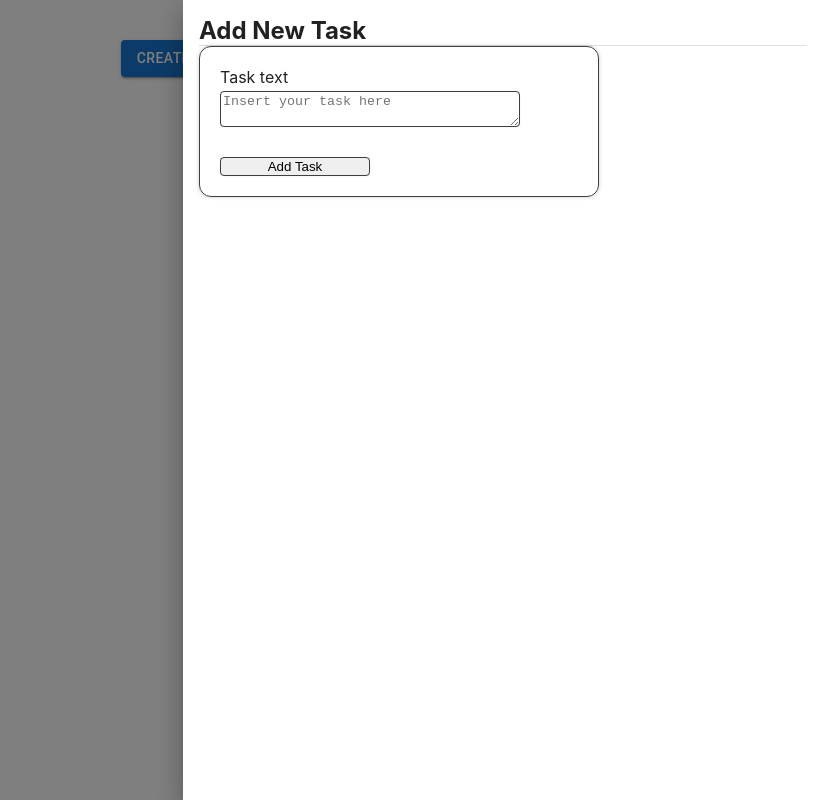
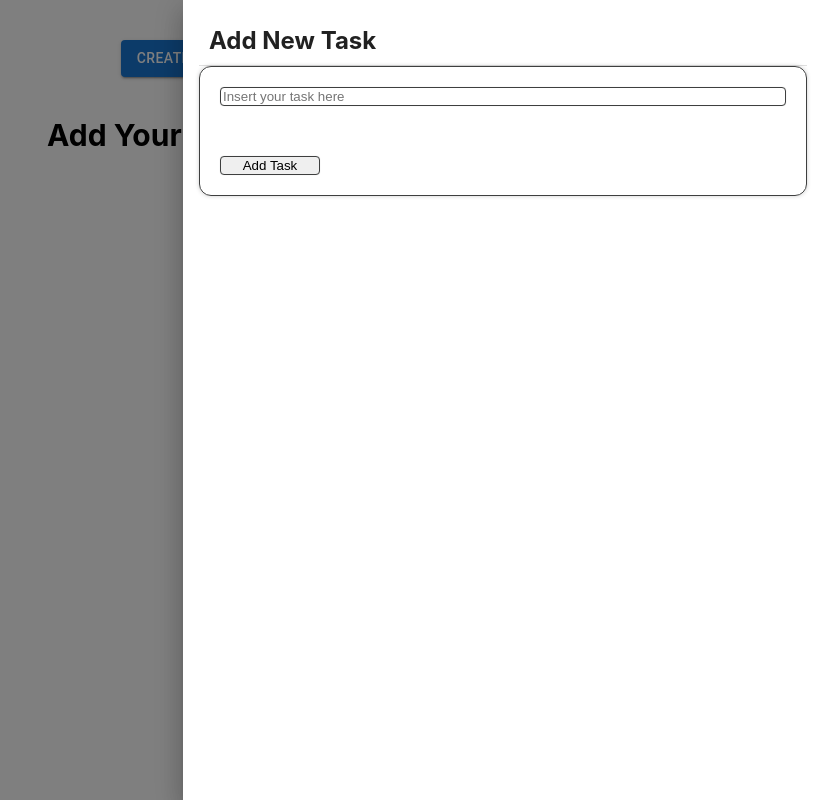
Before and after one commit to artanton/tasks-test, a React (Create React App) app: page / in a window 1280 px wide. Both pictures are taken after a click on the button "CREATE TASK". Shown: the whole page, without its empty margins (457-1280 px from the left). Built offline with nearby package versions, Linux system fonts and the light colour scheme; no server answers.

Commit message:
addTask-bug/fix
addTask-bug/fix
add first task feature
drawler styles fix
drawler closing after submit fix
task form styles added
theme changed

```diff
--- a/src/components/App.jsx
+++ b/src/components/App.jsx
@@ -31,7 +31,7 @@ export const App = () => {
         color: '#010101',
       }}
     >
-      <>
+
       <DrawlerBtn><TemporaryDrawer /></DrawlerBtn>
 
         {isLoading && !error && (
@@ -49,12 +49,15 @@ export const App = () => {
           </Loader>
         )}
 
-        {allTasks.length > 0 && (
-          <div>
-            <TaskList />
-          </div>
-        )}
-      </>
+{allTasks.length > 0 ? (
+      <div>
+        <TaskList />
+      </div>
+    ) : (
+      <h2>Add Your first task</h2>
+    )}
+
+
       <GlobalStyle />
     </div>
   );
--- a/src/components/Theme.js
+++ b/src/components/Theme.js
@@ -17,8 +17,8 @@ export const theme = {
   },
 
   gap: {
-    big: '20px',
-    norm: '8px',
+    big: '50px',
+    norm: '20px',
     small: '4px',
   },
 };
--- a/src/components/swipeableEdgeDrawer/SwipeableEdgeDrawer.js
+++ b/src/components/swipeableEdgeDrawer/SwipeableEdgeDrawer.js
@@ -1,4 +1,3 @@
-
 import { TaskForm } from '../taskForm/taskForm';
 
 import React, { useState } from 'react';
@@ -7,21 +6,28 @@ import Drawer from '@mui/material/Drawer';
 import Button from '@mui/material/Button';
 import Divider from '@mui/material/Divider';
 
-
 export default function TemporaryDrawer() {
   const [open, setOpen] = useState(false);
 
-    const toggleDrawer = (newOpen) => () => {
+  const toggleDrawer = newOpen => () => {
     setOpen(newOpen);
   };
 
   return (
     <div>
-        <Button variant="contained" onClick={toggleDrawer(true)}>Create Task</Button>
+      <Button variant="contained" onClick={toggleDrawer(true)}>
+        Create Task
+      </Button>
       <Drawer anchor="right" open={open} onClose={toggleDrawer(false)}>
         <Box sx={{ width: '50vw' }} role="presentation">
           <Box sx={{ p: 2 }}>
-              <h2>Add New Task</h2>
+            <h2
+              style={{
+                padding: 10,
+              }}
+            >
+              Add New Task
+            </h2>
             <Divider />
             <TaskForm onClose={toggleDrawer(false)} />
           </Box>
--- a/src/components/taskForm/taskForm.js
+++ b/src/components/taskForm/taskForm.js
@@ -19,7 +19,12 @@ const taskSchema = Yup.object().shape({
 export const TaskForm = ({ onClose }) => {
   const dispatchTask = useDispatch();
 
-  const onAdd = (newTask, actions) => {
+  const onAdd = (values, actions) => {
+    const newTask = {
+      text: values.text,
+      date: new Date().toISOString(),
+    };
+
     dispatchTask(addTask(newTask));
     actions.resetForm();
     if (onClose) {
@@ -30,14 +35,15 @@ export const TaskForm = ({ onClose }) => {
     <Formik
       initialValues={{
         text: '',
+        date: new Date()
       }}
       validationSchema={taskSchema}
       onSubmit={onAdd}
     >
       <FormStyled>
         <FieldGroup>
-          Task text
-          <FieldStyled name="text" type="text" as="textarea" placeholder="Insert your task here" />
+
+          <FieldStyled name="text" type="text" placeholder="Insert your task here" />
           <ErrorMessageStyled name="text" component="span" />
         </FieldGroup>
 
--- a/src/components/taskForm/taskFormStyled.js
+++ b/src/components/taskForm/taskFormStyled.js
@@ -2,8 +2,8 @@ import styled from 'styled-components';
 import { Form, ErrorMessage, Field } from 'formik';
 
 export const FormStyled = styled(Form)`
-  width: 400px;
-  margin-bottom: 40px;
+  width: "80vw";
+
   border: 1px solid ${p => p.theme.colors.borderGray};
   border-radius: ${p => p.theme.borderRad.norm};
   box-shadow: 0 0 4px 0 rgba(0, 0, 0, 0.2);
@@ -11,14 +11,15 @@ export const FormStyled = styled(Form)`
   padding: ${p => p.theme.padding.big};
   display: flex;
   flex-direction: column;
+  gap: ${p => p.theme.gap.big};
 `;
 
 export const FieldGroup = styled.label`
   display: flex;
   flex-direction: column;
   gap: ${p => p.theme.gap.small};
-  height: 70px;
-  margin-bottom: 20px;
+
+
 `;
 
 export const ErrorMessageStyled = styled(ErrorMessage)`
@@ -27,14 +28,15 @@ export const ErrorMessageStyled = styled(ErrorMessage)`
   font-size: 12px;
 `;
 export const FieldStyled = styled(Field)`
-  width: 300px;
+  width: "70vw";
+
   border: 1px solid ${p => p.theme.colors.borderGray};
   border-radius: ${p => p.theme.borderRad.small};
   box-shadow: 0 0 1px 0 rgba(0, 0, 0, 0.2);
 `;
 
 export const Button = styled.button`
-  width: 150px;
+  width: 100px;
   border: 1px solid ${p => p.theme.colors.borderGray};
   border-radius: ${p => p.theme.borderRad.small};
   box-shadow: 0 0 1px 0 rgba(0, 0, 0, 0.2);
--- a/src/redux/operators.js
+++ b/src/redux/operators.js
@@ -17,9 +17,10 @@ export const fetchTasks = createAsyncThunk(
 
   export const addTask = createAsyncThunk(
     "tasks/addTask",
-    async ({ text }, thunkAPI) => {
+    async ({ text, date }, thunkAPI) => {
+      console.log({ text, date });
       try {
-        const response = await axios.post("/tasks",  { text} );
+        const response = await axios.post("/tasks",  { text, date } );
         return response.data;
       } catch (e) {
         return thunkAPI.rejectWithValue(e.message);
```
Also changed, not shown: src/components/Filter/Filter.js (deleted, +0 -16 lines), src/components/Filter/FilterStyled.js (deleted, +0 -11 lines), src/redux/FilterSlice.js (deleted, +0 -19 lines). Lines whose indentation alone changed are shown as unchanged.
